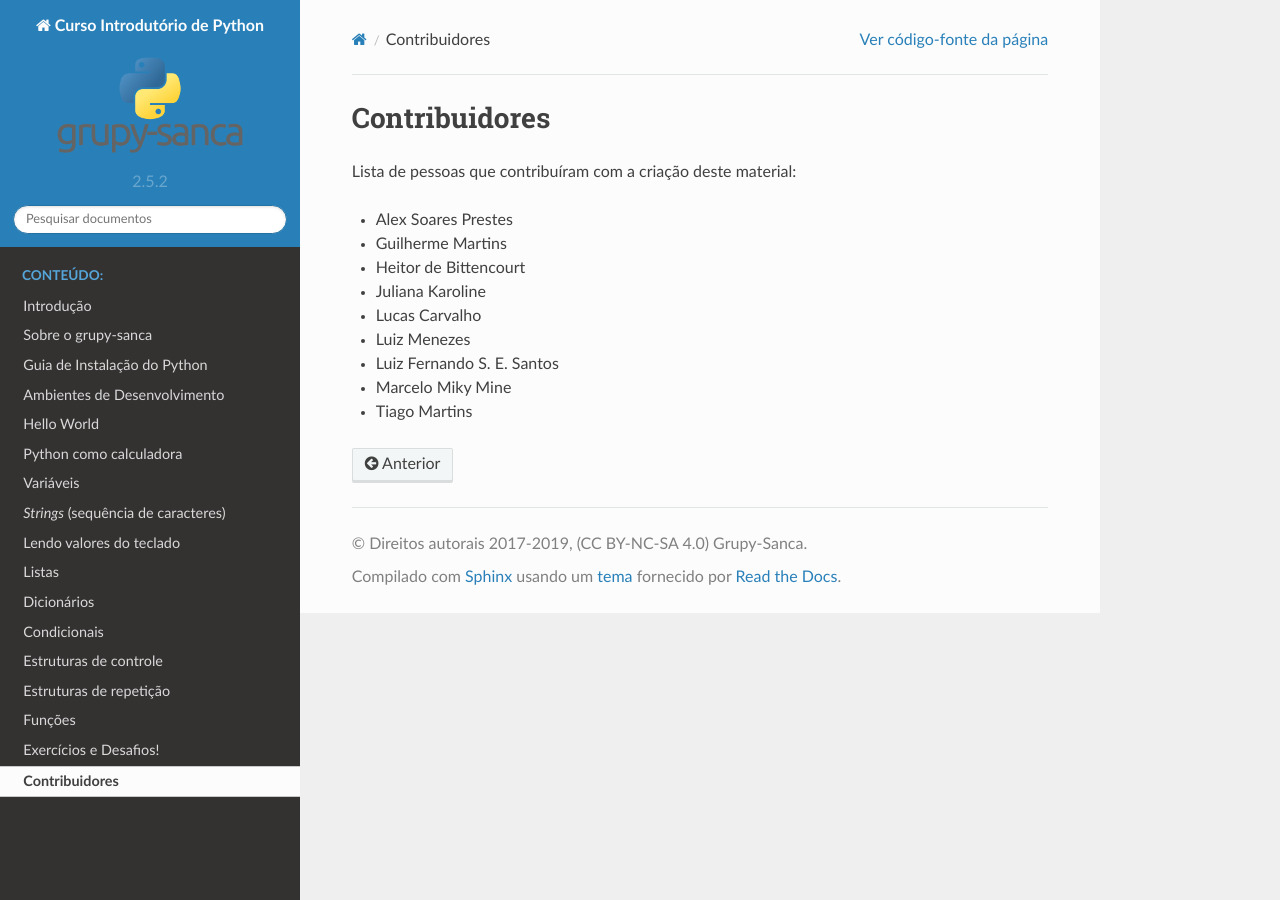
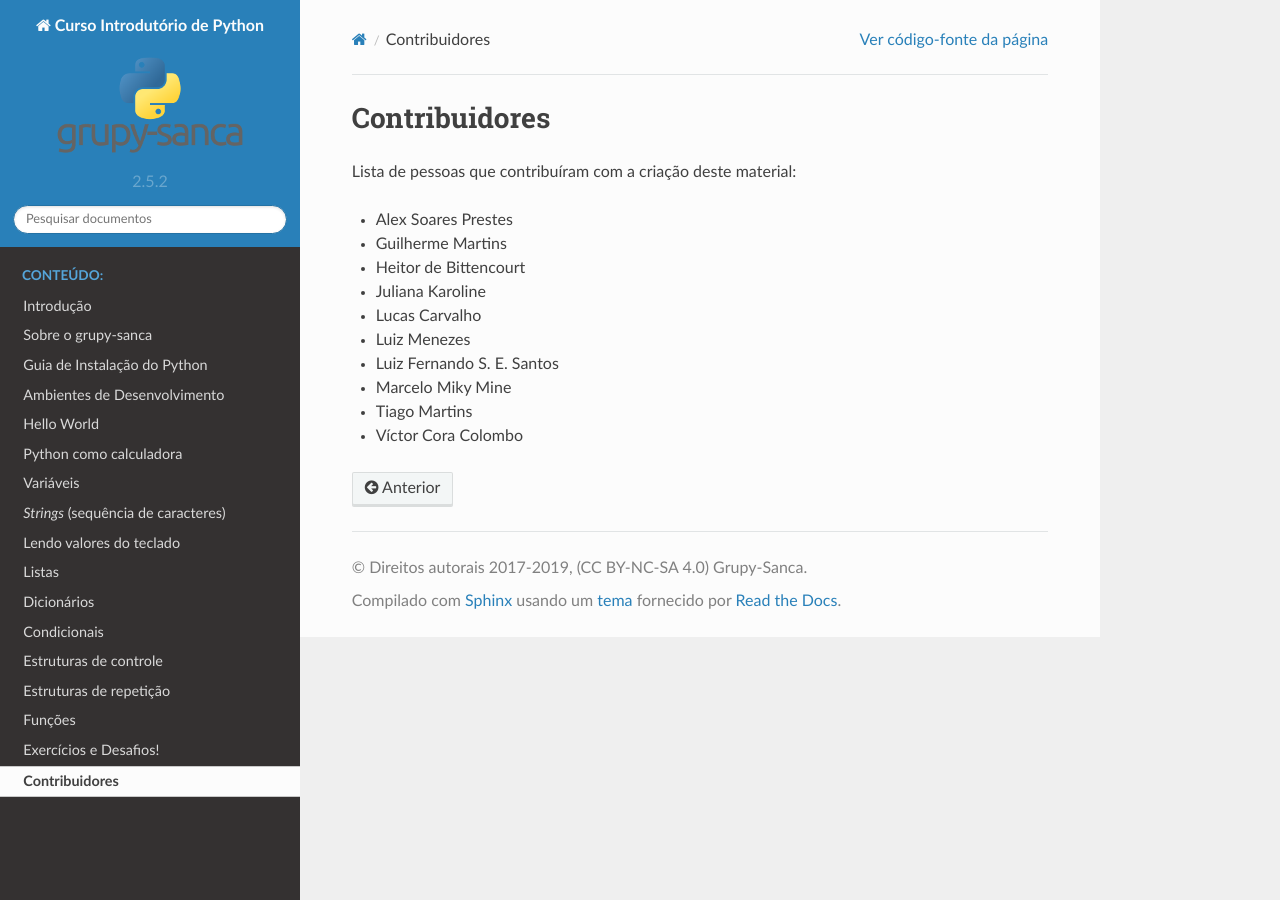
Before and after one commit to grupy-sanca/curso-python, a Sphinx documentation site: the page built from source/contribuidores.rst, in a window 1280 px wide. Built offline with Sphinx 7.4.7 and the Read the Docs theme 2.0.0, drawn with Linux system fonts in a browser that asks for light colours.

Commit message:
Adicionar nome ao contribuidores.rst

```diff
--- a/source/contribuidores.rst
+++ b/source/contribuidores.rst
@@ -12,3 +12,4 @@ Lista de pessoas que contribuíram com a criação deste material:
 - Luiz Fernando S. E. Santos
 - Marcelo Miky Mine
 - Tiago Martins
+- Víctor Cora Colombo
```
